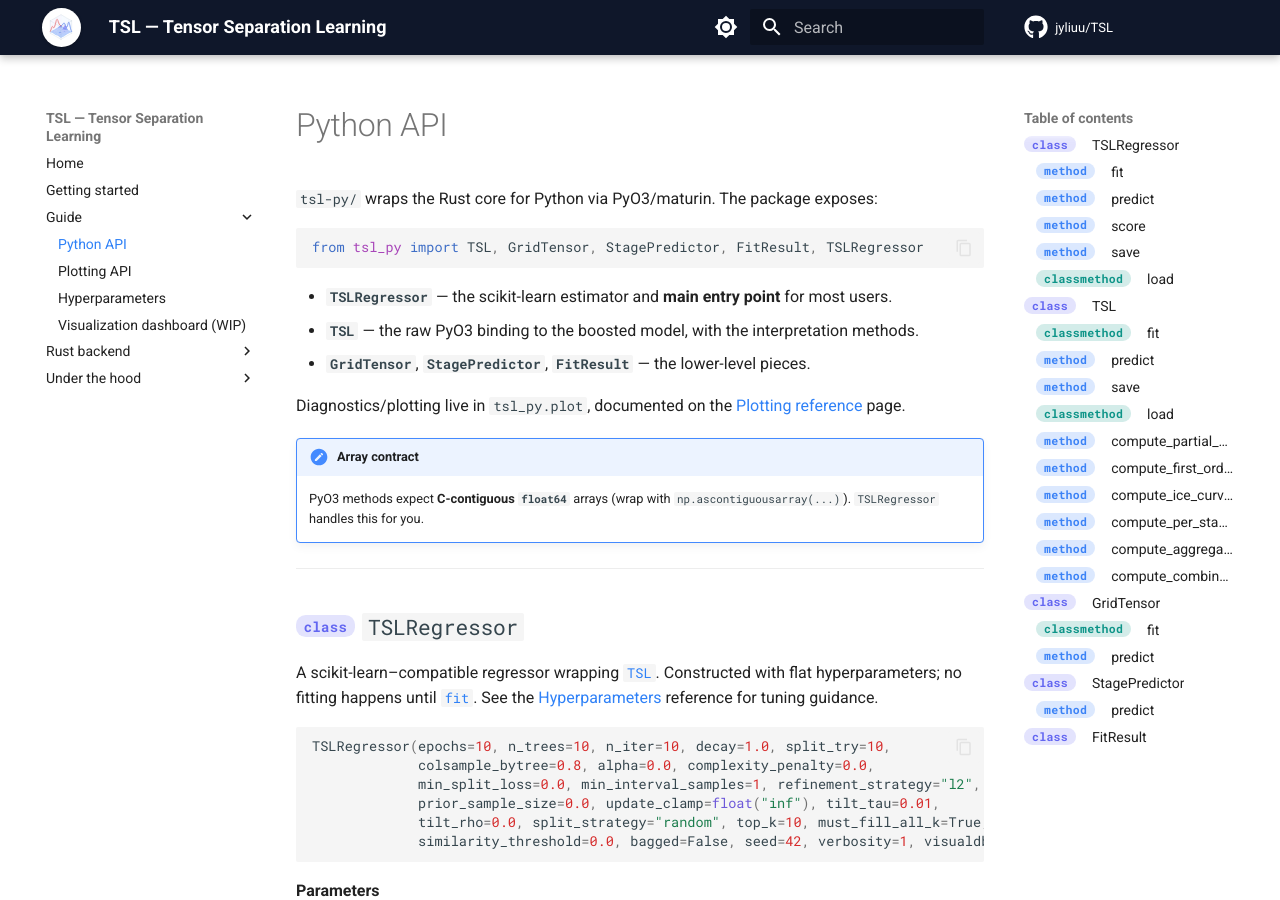
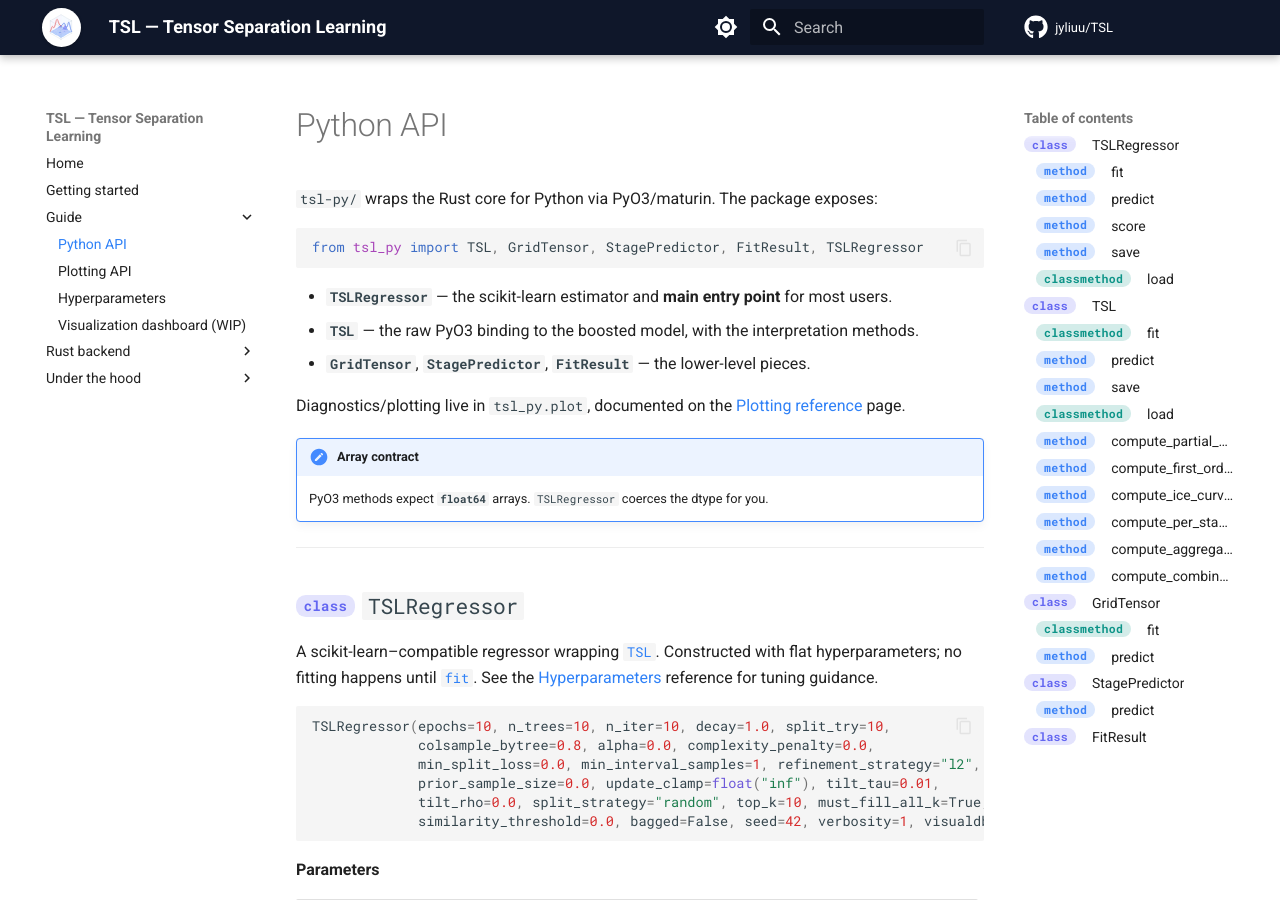
Before and after one commit to jyliuu/TSL, an MkDocs documentation site: the page built from docs/docs/code/python-api.md, in a window 1280 px wide and 900 px high. Built offline with MkDocs 1.6.1 and Material for MkDocs 9.7.7, drawn with Linux system fonts in a browser that asks for light colours; comment, search, counter and statistics services are not loaded; some of the changed text lies outside the part shown.

Commit message:
docs: drop C-contiguous requirement from the array contract
fit/predict now accept non-contiguous arrays (origin/main #6); the docs no
longer tell users to wrap inputs with np.ascontiguousarray.

```diff
--- a/docs/docs/code/python-api.md
+++ b/docs/docs/code/python-api.md
@@ -14,8 +14,7 @@ Diagnostics/plotting live in `tsl_py.plot`, documented on the [Plotting referenc
 page.
 
 !!! note "Array contract"
-    PyO3 methods expect **C-contiguous `float64`** arrays (wrap with
-    `np.ascontiguousarray(...)`). `TSLRegressor` handles this for you.
+    PyO3 methods expect **`float64`** arrays. `TSLRegressor` coerces the dtype for you.
 
 ---
 
@@ -196,7 +195,7 @@ Fit a boosted TSL model.
 
 | Parameter | Type | Default | Description |
 |------|------|:--:|-------------|
-| `x` | `ndarray (n_samples, n_features)` | _required_ | training features (C-contiguous `float64`) |
+| `x` | `ndarray (n_samples, n_features)` | _required_ | training features (`float64`) |
 | `y` | `ndarray (n_samples,)` | _required_ | training targets |
 | _hyperparameters_ | — | — | same names/types as the [`TSLRegressor` constructor](#cls-tslregressor) |
 
@@ -214,7 +213,7 @@ TSL.predict(x) -> np.ndarray
 
 | Parameter | Type | Default | Description |
 |------|------|:--:|-------------|
-| `x` | `ndarray (n_samples, n_features)` | _required_ | features (C-contiguous `float64`) |
+| `x` | `ndarray (n_samples, n_features)` | _required_ | features (`float64`) |
 
 **Returns**
 
```
Also changed, not shown: docs/docs/guides/getting-started.md (+2 -2 lines).
